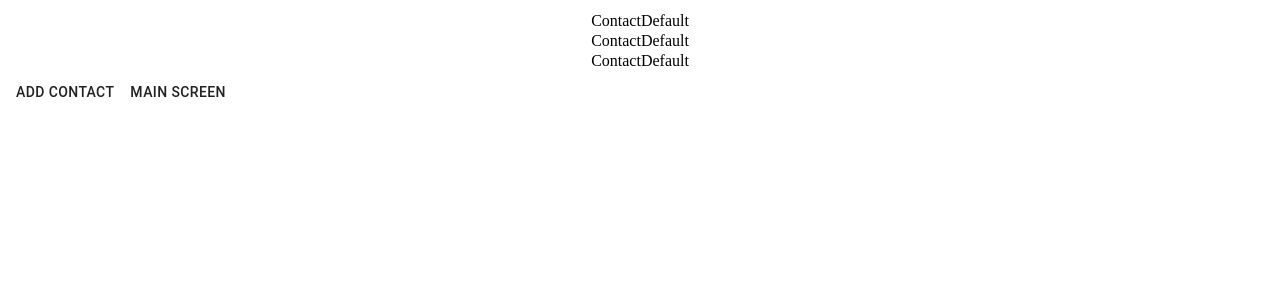
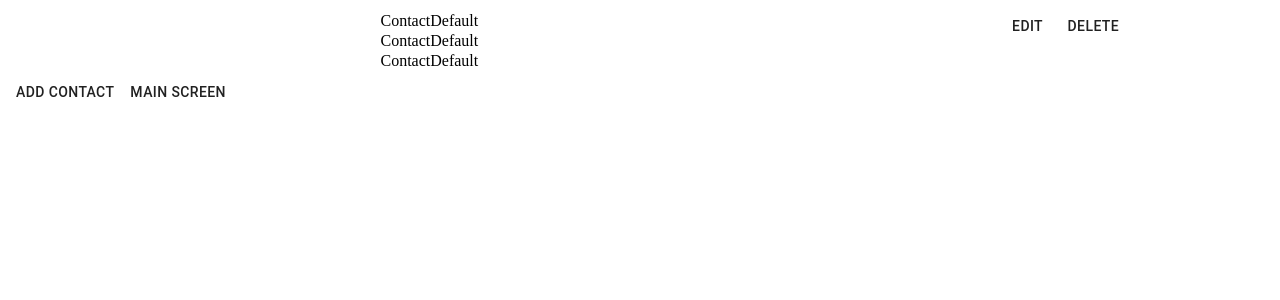
Before and after one commit to jeremiahheck/crm, a React (Create React App) app in the folder client/: page /home in a window 1280 px wide. Both pictures are taken after a click on the button "CONTACTS SCREEN". Shown: the top 300 px of the page. Built offline with nearby package versions, Linux system fonts and the light colour scheme; no server answers.

Commit message:
delete in:

```diff
--- a/client/src/Routes.js
+++ b/client/src/Routes.js
@@ -8,8 +8,8 @@ import {
     HOME,
     ROUTE_CONTACTS_SCREEN,
     ROUTE_ADD_CONTACT,
+    DELETE,
 } from "./routeConstants";
-
 
 function Router({history, loggedIn}) {
     return (
--- /dev/null
+++ b/client/src/common/contactBox/index.js
@@ -0,0 +1,45 @@
+import React, {useCallback} from "react";
+import {Button, Grid} from "@material-ui/core";
+import {DELETE, API} from "../../routeConstants";
+import PropTypes from "prop-types";
+
+const ContactBox = (props) => {
+    const { children } = props;
+
+    const deleteRequest = (id) => {
+        const requestOptions = {
+            method: 'DELETE',
+            redirect: 'follow'
+        };
+        fetch(`${API}${DELETE}/${id}`, requestOptions)
+            .then(response => response.text())
+            .then(result => console.log(result))
+            .catch(error => console.log('error', error));
+        window.location.reload();
+    }
+
+    return (
+        <Grid container align={"center"} >
+            <Grid xs={8}>
+                {children}
+            </Grid>
+            <Grid xs={4}>
+                <Button
+                children={"Edit"}
+                >
+                </Button>
+                <Button
+                    children={"Delete"}
+                    onClick={() => deleteRequest(children.props.id)}
+                >
+                </Button>
+            </Grid>
+        </Grid>
+    )
+}
+
+ContactBox.prototype = {
+    children: PropTypes.object.isRequired,
+}
+
+export default ContactBox;
--- a/client/src/common/contactsList/index.js
+++ b/client/src/common/contactsList/index.js
@@ -2,6 +2,7 @@ import React from "react";
 import {Grid} from "@material-ui/core";
 import PropTypes from 'prop-types';
 import Contact from "../contact";
+import ContactBox from "../contactBox";
 
 const ContactList = (props) => {
     const { contacts } = props;
@@ -9,11 +10,15 @@ const ContactList = (props) => {
      const renderContacts = () => {
          return contacts.map((contact) => {
             return(
-                <Contact
-                  id={contact.id}
-                  firstName={contact.firstName}
-                  lastName={contact.lastName}
-                  email={contact.email}
+                <ContactBox
+                    children={
+                        <Contact
+                            id={contact.id}
+                            firstName={contact.firstName}
+                            lastName={contact.lastName}
+                            email={contact.email}
+                        />
+                    }
                 />
             )
          })
@@ -26,7 +31,7 @@ const ContactList = (props) => {
     );
 }
 
-ContactList.prototype = {
+ContactList.propTypes = {
     contacts: PropTypes.arrayOf(Object).isRequired,
 }
 
--- a/client/src/forms/ContactForms/addContactsForm/index.js
+++ b/client/src/forms/ContactForms/addContactsForm/index.js
@@ -80,7 +80,7 @@ const AddContactForm = (props) => {
     )
 }
 
-AddContactForm.protoTypes = {
+AddContactForm.propTypes = {
     Contacts: PropTypes.array,
 }
 
--- a/client/src/routeConstants.js
+++ b/client/src/routeConstants.js
@@ -3,3 +3,4 @@ export const ROUTE_CONTACTS_SCREEN = "/contacts";
 export const ROUTE_ADD_CONTACT = "/addContact";
 export const BASE_URI = window.location.origin;
 export const API = "http://localhost:8080/api";
+export const DELETE = `/deleteContact`;
--- a/client/src/screens/ContactsScreen/contactsScreen.js
+++ b/client/src/screens/ContactsScreen/contactsScreen.js
@@ -32,10 +32,9 @@ const ContactsScreen = (props) => {
     )
 }
 
-ContactsScreen.protoTypes = {
+ContactsScreen.propTypes = {
     returnedContacts: PropTypes.array,
 }
-
 
 function mapStateToProps(state) {
     return {
--- a/client/src/screens/Main/index.js
+++ b/client/src/screens/Main/index.js
@@ -19,8 +19,7 @@ const Main = (props) => {
           <Button
               children={"Contacts Screen"}
               onClick={() =>
-              {history.push(ROUTE_CONTACTS_SCREEN)
-              }}
+              {history.push(ROUTE_CONTACTS_SCREEN)}}
           />
       </Grid>
     );
```
Also changed, not shown: 1 other file (tests, documents, lock files or other folders).
